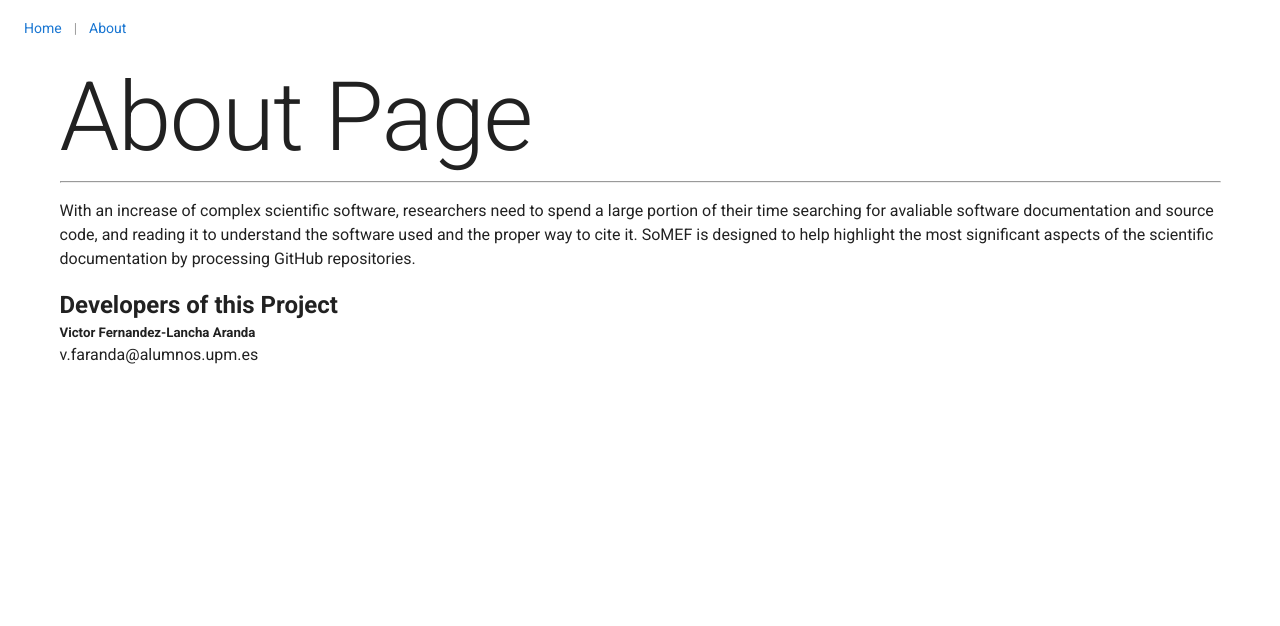
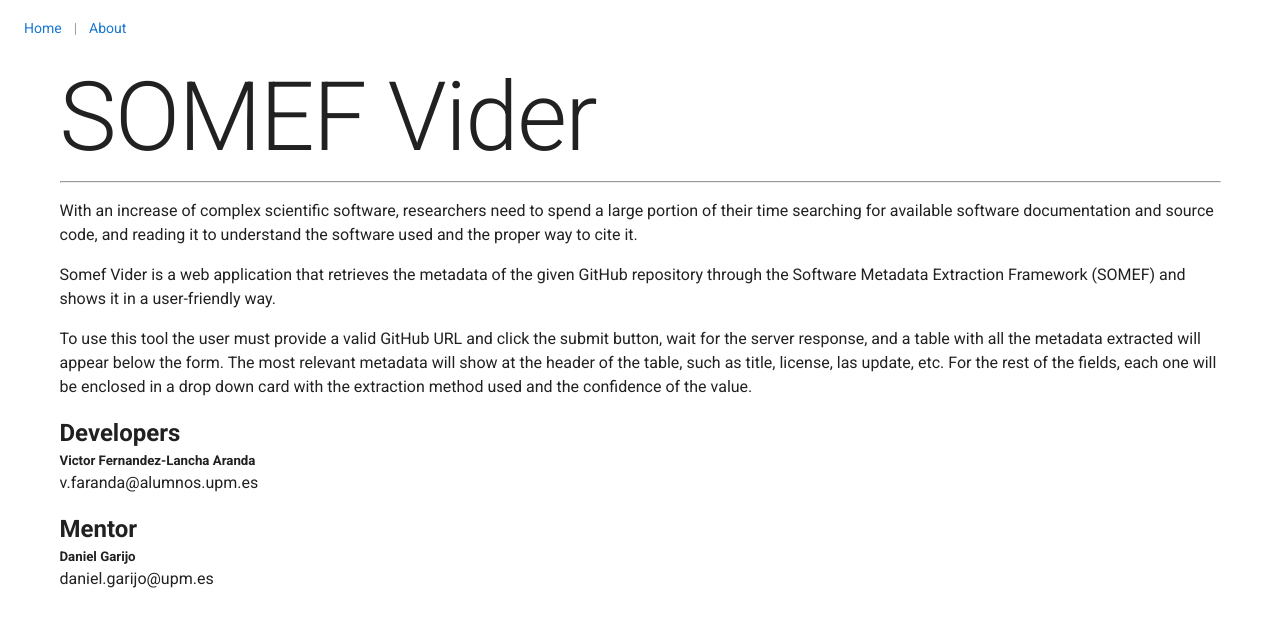
Before and after one commit to SoftwareUnderstanding/SOMEF-Vider, a Vue app in the folder client/: page /#/about in a window 1280 px wide. Shown: the top 626 px of the page. Built offline with nearby package versions, Linux system fonts and the light colour scheme.

Commit message:
Changes in the About page

```diff
--- a/client/src/views/About.vue
+++ b/client/src/views/About.vue
@@ -3,13 +3,27 @@
 
     <div class="about-section">
       <div class="jumbotron">
-        <h1 class = "display-4">About Page</h1>
+        <h1 class = "display-4">SOMEF Vider</h1>
         <hr class = "my-4">
-        <p>With an increase of complex scientific software, researchers need to spend a large portion of their time searching for avaliable software documentation and source code, and reading it to understand the software used and the proper way to cite it. SoMEF is designed to help highlight the most significant aspects of the scientific documentation by processing GitHub repositories.</p>
+        <p>
+          With an increase of complex scientific software, researchers need to spend a large portion of their time
+          searching for available software documentation and source code, and reading it to understand the software used
+          and the proper way to cite it.
+        </p>
+        <p>
+          Somef Vider is a web application that retrieves the metadata of the given GitHub repository through the
+          Software Metadata Extraction Framework (SOMEF) and shows it in a user-friendly way.
+        </p>
+        <p>
+          To use this tool the user must provide a valid GitHub URL and click the submit button, wait for the server response,
+          and a table with all the metadata extracted will appear below the form.
+          The most relevant metadata will show at the header of the table, such as title, license, las update, etc. For the rest
+          of the fields, each one will be enclosed in a drop down card with the extraction method used and the confidence of the value.
+        </p>
       </div>
     </div>
 
-    <h2 class="center">Developers of this Project</h2>
+    <h2 class="center">Developers</h2>
 
     <div class="row">
       <div class="col-sm-4">
@@ -17,6 +31,19 @@
           <div class="card-body">
             <h5 class="card-title h5">Victor Fernandez-Lancha Aranda</h5>
             <p class="card-text">v.faranda@alumnos.upm.es</p>
+          </div>
+        </div>
+      </div>
+    </div>
+
+    <h2 class="center">Mentor</h2>
+
+    <div class="row">
+      <div class="col-sm-4">
+        <div class = card>
+          <div class="card-body">
+            <h5 class="card-title h5">Daniel Garijo</h5>
+            <p class="card-text" >daniel.garijo@upm.es</p>
           </div>
         </div>
       </div>
```
